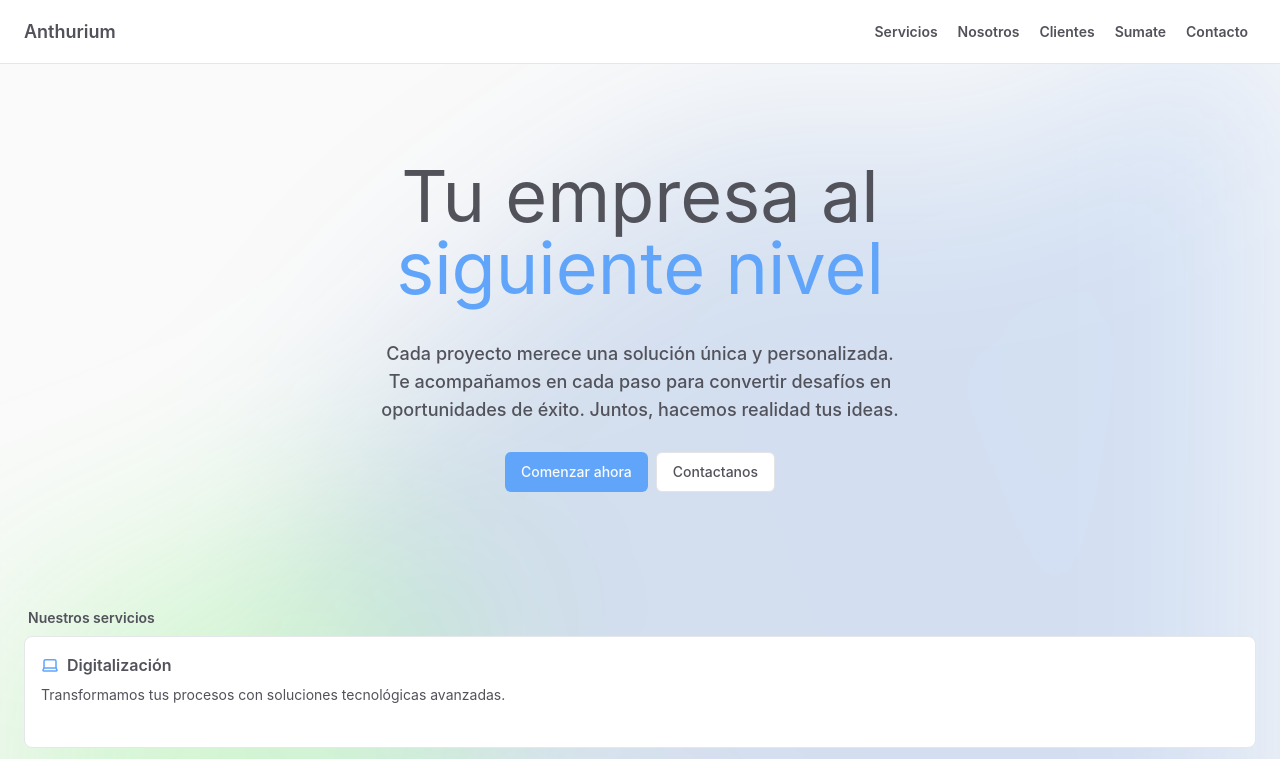
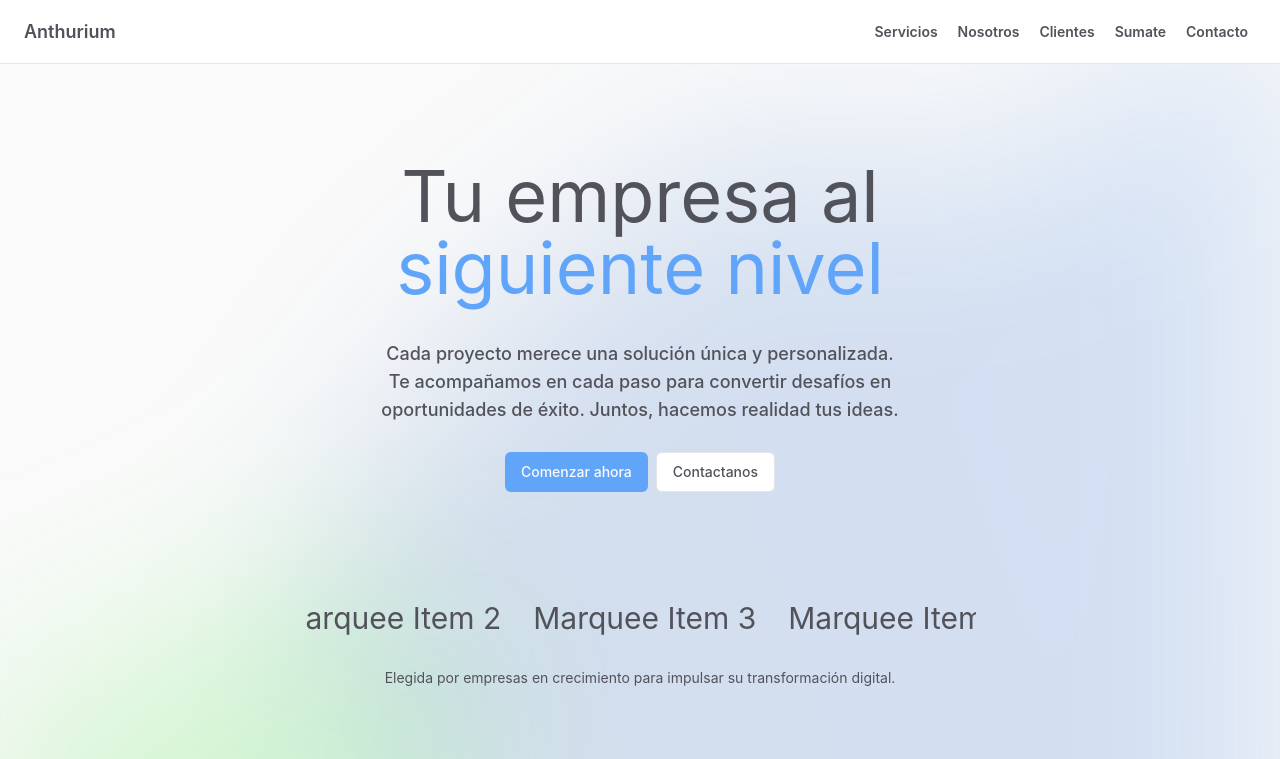
Before and after one commit to GrupoAnthurium/anthurium, a Next.js app: page / in a window 1280 px wide. Shown: the top 759 px of the page. Built offline with nearby package versions, Linux system fonts and the light colour scheme.

Commit message:
add marquee config | add marquee

```diff
--- a/src/app/page.tsx
+++ b/src/app/page.tsx
@@ -1,9 +1,10 @@
-import { Hero, Services } from "@/components";
+import { Hero, Services, Marquee } from "@/components";
 
 export default function Home() {
   return (
     <>
       <Hero />
+      <Marquee />
       <Services />
     </>
   );
--- a/src/components/index.ts
+++ b/src/components/index.ts
@@ -2,3 +2,4 @@ export * from "@/components/layout";
 export * from "@/components/ui";
 export * from "@/components/services";
 export * from "@/components/hero";
+export * from "@/components/marquee";
--- /dev/null
+++ b/src/components/marquee.tsx
@@ -0,0 +1,28 @@
+export const Marquee = () => {
+  return (
+    <div className="pb-14 md:pb-24">
+      <div className="relative flex overflow-hidden max-w-2xl mx-auto">
+        <div className="animate-marquee whitespace-nowrap">
+          <span className="text-2xl mx-4 sm:text-3xl">Marquee Item 1</span>
+          <span className="text-2xl mx-4 sm:text-3xl">Marquee Item 2</span>
+          <span className="text-2xl mx-4 sm:text-3xl">Marquee Item 3</span>
+          <span className="text-2xl mx-4 sm:text-3xl">Marquee Item 4</span>
+          <span className="text-2xl mx-4 sm:text-3xl">Marquee Item 5</span>
+        </div>
+
+        <div className="absolute top-0 animate-marquee2 whitespace-nowrap">
+          <span className="text-2xl mx-4 sm:text-3xl">Marquee Item 1</span>
+          <span className="text-2xl mx-4 sm:text-3xl">Marquee Item 2</span>
+          <span className="text-2xl mx-4 sm:text-3xl">Marquee Item 3</span>
+          <span className="text-2xl mx-4 sm:text-3xl">Marquee Item 4</span>
+          <span className="text-2xl mx-4 sm:text-3xl">Marquee Item 5</span>
+        </div>
+      </div>
+
+      <p className="w-full text-center text-sm mt-6 lg:mt-8">
+        Elegida por empresas en crecimiento para impulsar su transformación
+        digital.
+      </p>
+    </div>
+  );
+};
--- a/src/components/services/desktop-services/desktop-service-item.tsx
+++ b/src/components/services/desktop-services/desktop-service-item.tsx
@@ -6,7 +6,7 @@ interface DesktopServiceItemProps {
 
 export const DesktopServiceItem = ({ item }: DesktopServiceItemProps) => {
   return (
-    <div className="bg-foreground w-full h-96 p-4 border rounded-lg hover:border-blue-300 transition">
+    <div className="bg-foreground w-full h-96 p-4 border border-blue-300 rounded-lg hover:border-blue-400 transition">
       <div className="w-full flex flex-col gap-4">
         <div className="flex items-center gap-2">
           <item.Icon
--- a/tailwind.config.ts
+++ b/tailwind.config.ts
@@ -16,6 +16,20 @@ export default {
         softwhite: "#FAFAFA",
         softblack: "#171717",
       },
+      animation: {
+        marquee: "marquee 25s linear infinite",
+        marquee2: "marquee2 25s linear infinite",
+      },
+      keyframes: {
+        marquee: {
+          "0%": { transform: "translateX(0%)" },
+          "100%": { transform: "translateX(-100%)" },
+        },
+        marquee2: {
+          "0%": { transform: "translateX(100%)" },
+          "100%": { transform: "translateX(0%)" },
+        },
+      },
     },
   },
   plugins: [animate],
```
